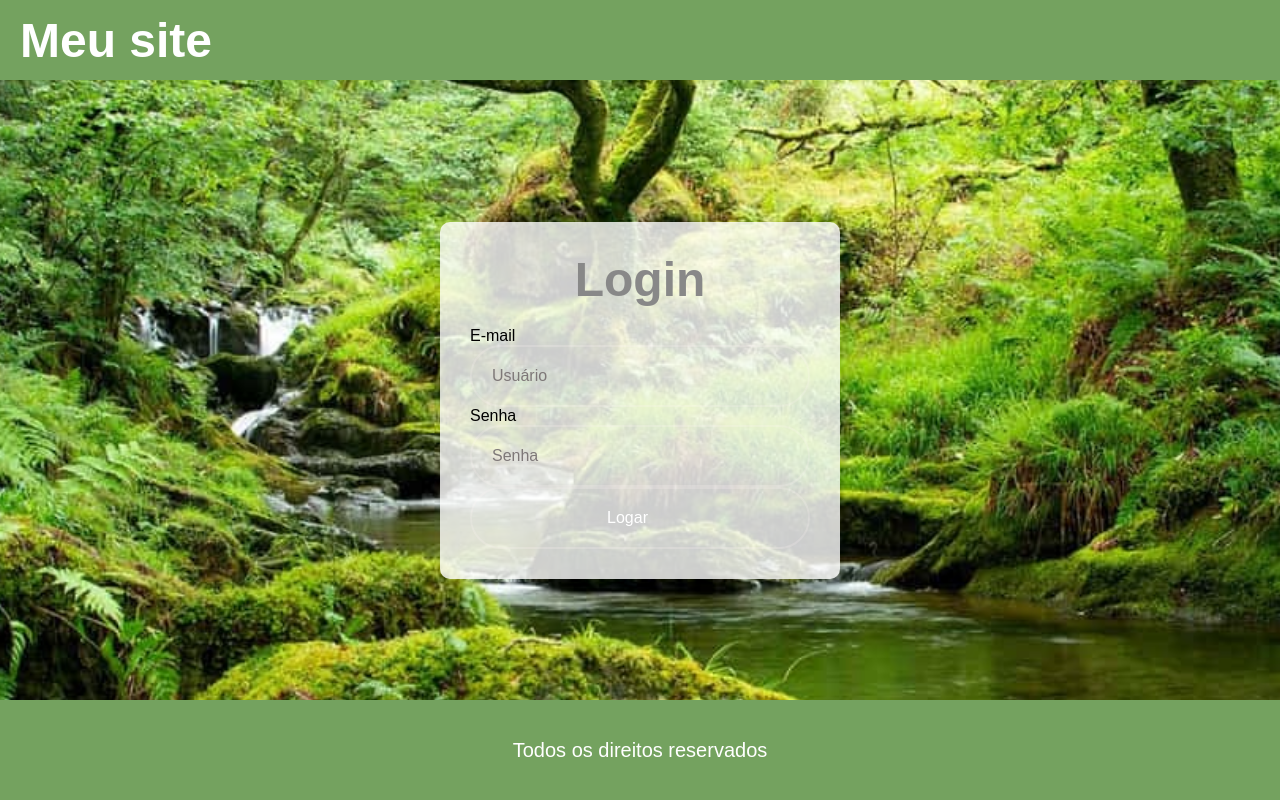
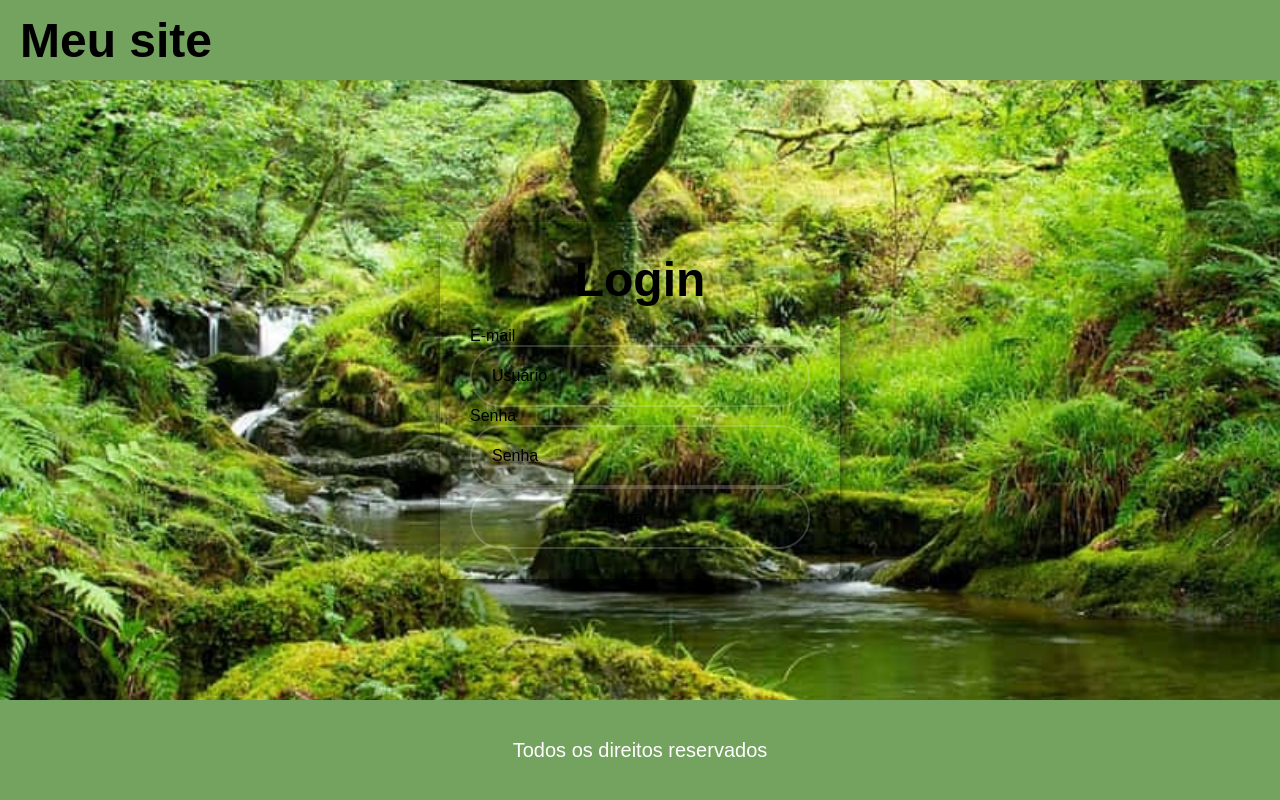
Before and after one commit to 10fz/trabalho-site-de-autoria, a plain HTML site: page index.html in a window 1280 px wide. Drawn offline with Linux system fonts and the light colour scheme; files whose address does not match are found by name; a web font is replaced by a local one.

Commit message:
Add files via upload

```diff
--- a/estilo.css
+++ b/estilo.css
@@ -33,9 +33,9 @@ body {
     width: 400px;
     margin: 100px auto;
     padding: 30px;
-    background-color: rgba(255, 255, 255, 0.8);
+    background-color: rgba(255, 255, 255, 0);
     border-radius: 10px;
-    box-shadow: 0 0 10px rgba(0, 0, 0, 0.1);
+    box-shadow: rgba(0, 0, 0, 0.25) 0px 54px 55px, rgba(0, 0, 0, 0.12) 0px -12px 30px, rgba(0, 0, 0, 0.12) 0px 4px 6px, rgba(0, 0, 0, 0.17) 0px 12px 13px, rgba(0, 0, 0, 0.09) 0px -3px 5px;
 }
 .botao {
     width: 300px;
@@ -46,13 +46,13 @@ body {
 }
 h1 {
     font-size: 48px;
-    color: #ffffff;
+    color: #000000;
 
 }
 h2 {
     text-align: center;
     margin-bottom: 20px;
-    color: #888888;
+    color: #000000;
     font-size: 48px;
 }
 .form-row input{
@@ -63,11 +63,11 @@ h2 {
     border-radius: 40px ;
     outline: none;
     font-size: 16px;
-    color:white;
+    color:rgb(0, 0, 0);
     padding: 20px 45px 20px 20px;
 }
 .form-row input::placeholder {
-    color: rgb(126, 120, 120)
+    color: rgb(0, 0, 0)
 }
 .footer {
     position: fixed;
```
Also changed, not shown: index.html (line endings or trailing spaces).
